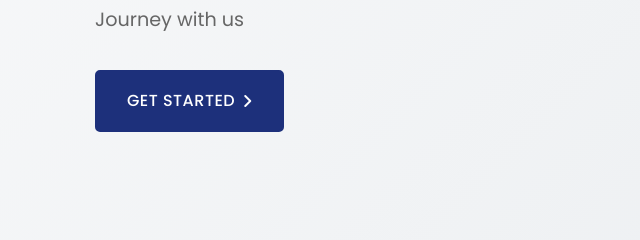
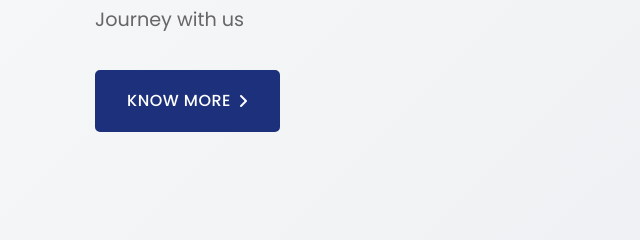
Before and after one commit to vedinvestmentspune/website, a plain HTML site: page index.html in a window 1280 px wide. Shown: the part 335-575 px from the top of the page, 0-640 px from the left. Drawn offline with Linux system fonts and the light colour scheme.

```diff
--- a/index.html
+++ b/index.html
@@ -84,8 +84,8 @@
                             <span class="hero-title-line">Your Investment</span>
                         </h1>
                         <p class="hero-subtitle animate-fade-in-delay">Journey with us</p>
-                        <a href="#contact" class="btn btn-primary hero-btn animate-fade-in-delay-2">
-                            <span>Get Started</span>
+                        <a href="about.html" class="btn btn-primary hero-btn animate-fade-in-delay-2">
+                            <span>Know More</span>
                             <i class="fas fa-angle-right"></i>
                         </a>
                     </div>
```
